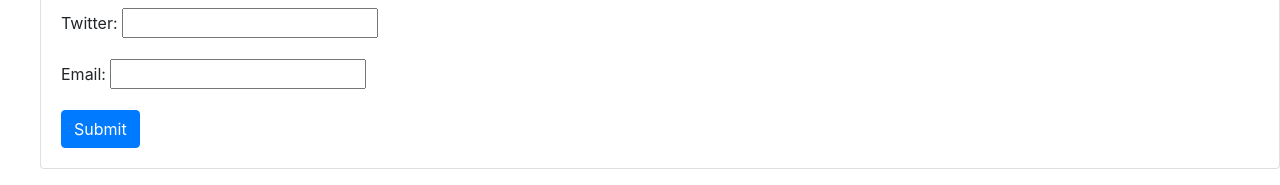
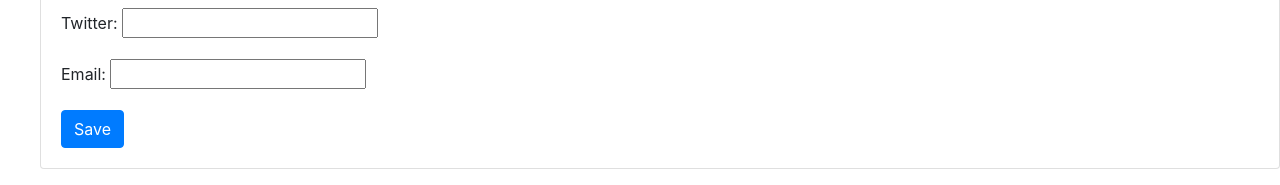
Before and after one commit to sorgek/AlchemyExpertFinder, a Django app: template expertFinder/templates/editexpert.html in a window 1280 px wide. Shown: the part 984-1169 px from the top of the page. Run offline with Django 3.2, Linux system fonts and the light colour scheme; the template is opened without the code that fills it: values that come from a table or form of the project are taken from there, others are empty; some libraries are stand-ins or nearby versions.

Commit message:
button change

```diff
--- a/expertFinder/templates/editexpert.html
+++ b/expertFinder/templates/editexpert.html
@@ -14,7 +14,7 @@
                   <fieldset>
                     {% csrf_token %}
                     {{ form.as_p }}
-                    <button type="submit" class="btn btn-primary">Submit</button>
+                    <button type="submit" class="btn btn-primary">Save</button>
                   </fieldset>
             </form>
            </div>
```
